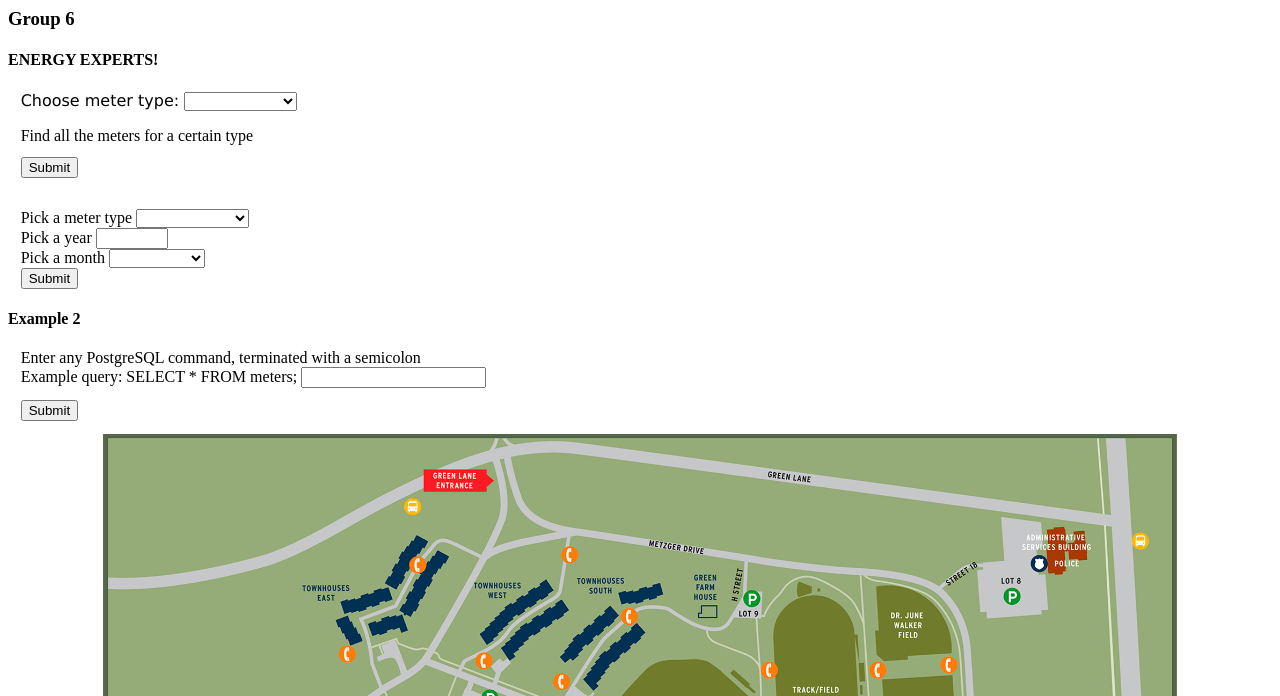
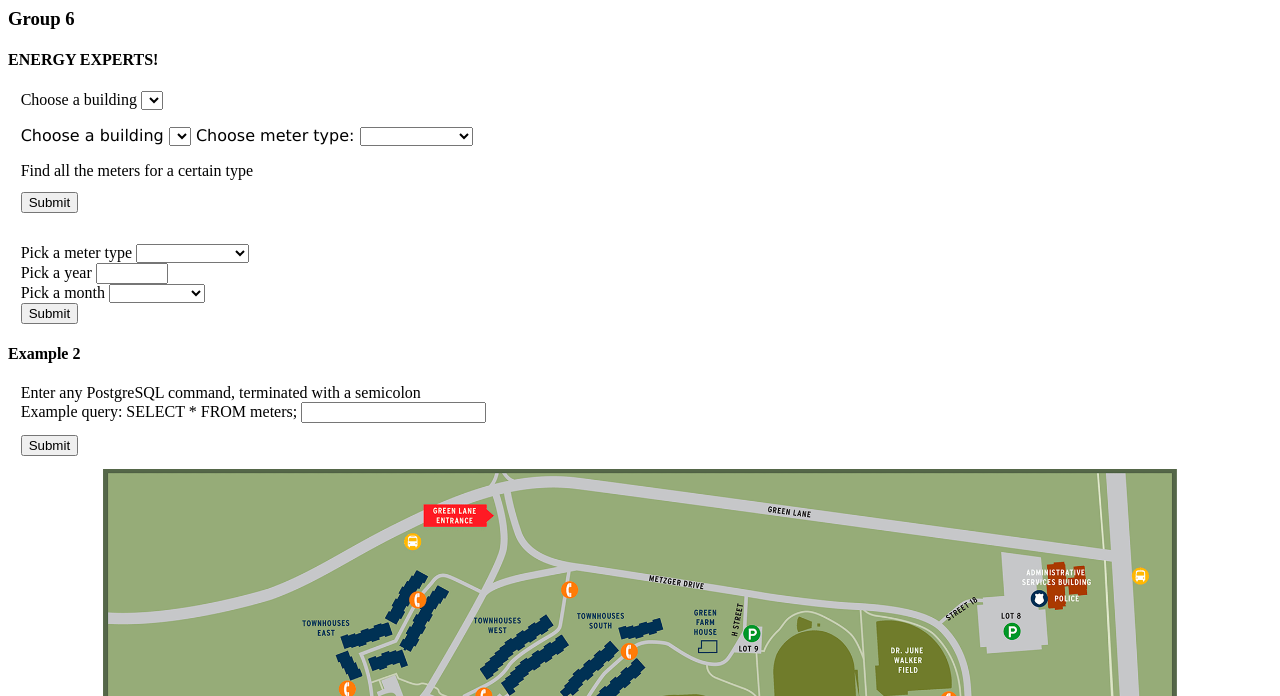
Before and after one commit to tomcamilli/cab-project-02-6, a Flask app: page / in a window 1280 px wide. Shown: the top 696 px of the page. Run offline with Flask 2, Linux system fonts and the light colour scheme; lists and menus that the app fills with data are empty; some libraries are stand-ins or nearby versions.

Commit message:
dynamically populated building dropdown

```diff
--- a/app.py
+++ b/app.py
@@ -141,8 +141,17 @@ app = Flask(__name__)
 def form():
 	return render_template('eD-form.html')
 
+@app.route("/building-handler")
+def building_handle():#r
+	buildinglist = connect('SELECT BuildingName FROM buildings;')
+	return render_template('eD-form.html', buildinglist=buildinglist)
+
 # handle venue POST and serve result web page
 @app.route('/venue-handler', methods=['POST'])
+def building_handler():
+	buildinglist = connect('SELECT BuildingName FROM buildings;')
+	return render_template('eD-form.html', buildinglist=buildinglist)
+
 def venue_handler():
 	rows = connect('SELECT MeterName, MeterType FROM meters WHERE MeterType = \'' + request.form['MeterTypeDrop'] + '\';')
 	return render_template('my-result.html', rows=rows)
--- a/templates/eD-form.html
+++ b/templates/eD-form.html
@@ -8,8 +8,26 @@
 	    <h3>Group 6</h3>
 
 	    <h4>ENERGY EXPERTS!</h4>
+		<form action="/building-handler">
+			<label for="building">Choose a building</label>
+				<select name="building">
+					{% for b in buildinglist %}
+						<option value="{{ b[0] }}"> {{ b[0] }} </option>
+					{% endfor %}
+				</select>
+		</form>
 		<form action="/venue-handler" method="POST">
 				<p style="font-family:verdana">
+
+
+				<label for="building">Choose a building</label>
+				<select name="building">
+					{% for b in buildinglist %}
+						<option value="{{ b[0] }}"> {{ b[0] }} </option>
+					{% endfor %}
+				</select>
+
+
     			Choose meter type:
 				<SELECT name="MeterTypeDrop" style="font-family:verdana">
 	      				<OPTION value=""></OPTION>
@@ -26,7 +44,7 @@
                 <input type="submit" value="Submit">
         </form>
 
-		<form action="/meter-cost-handler" method="POST">
+		<form action=s"/meter-cost-handler" method="POST">
 
 				<br>
 				<label for="metertype">Pick a meter type</label>
```
